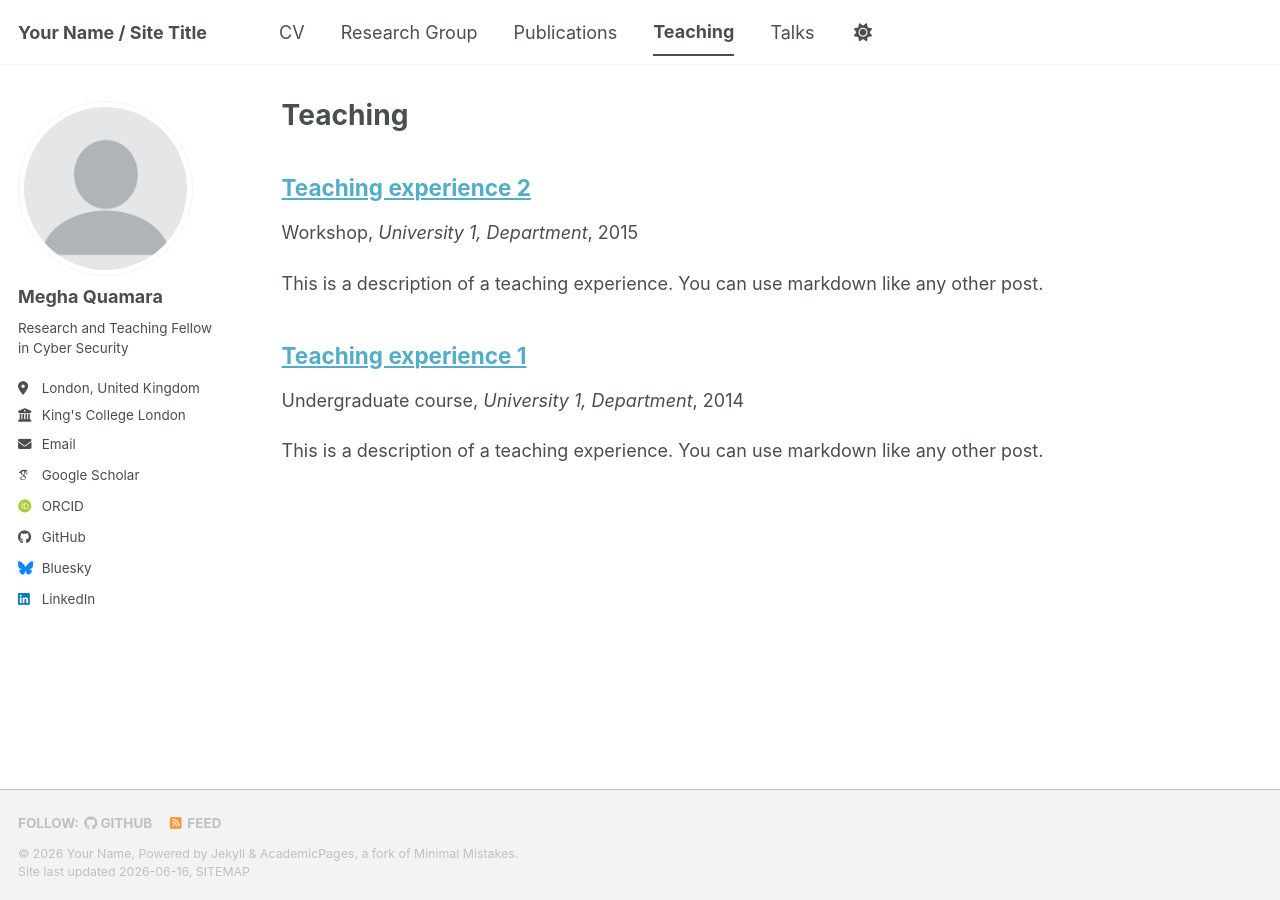
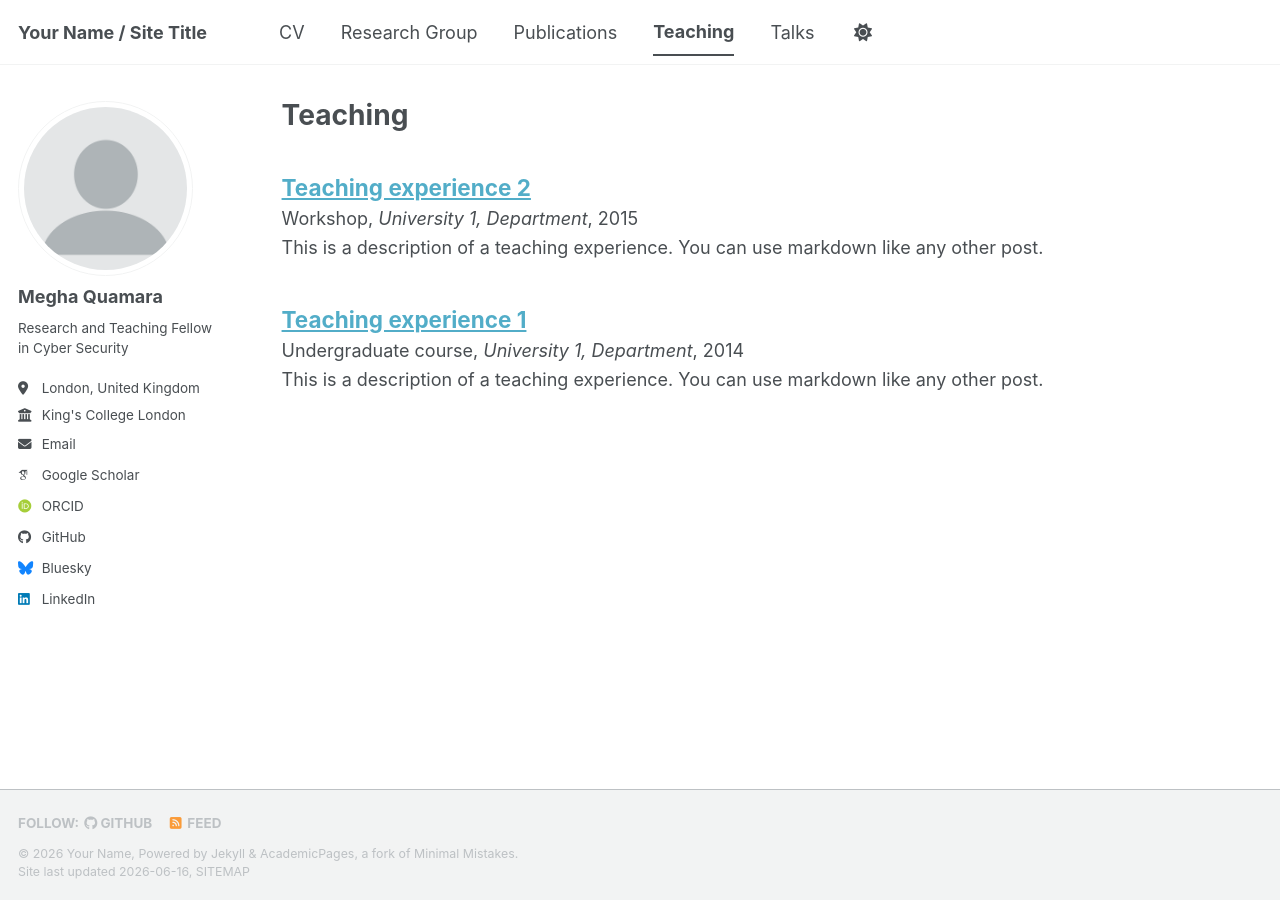
Before and after one commit to meghaquamara/personal-website, a Jekyll site: the page built from _pages/teaching.html, in a window 1280 px wide. Built offline with Jekyll 4.4.1, drawn with Linux system fonts in a browser that asks for light colours; some web fonts are replaced; a script bundle is joined from its source files by our own code; library files that are not in the unit come from our copies.

Commit message:
Update main.scss

```diff
--- a/assets/css/main.scss
+++ b/assets/css/main.scss
@@ -41,3 +41,12 @@
     "vendor/font-awesome/solid",
     "vendor/font-awesome/brands"
 ;
+
+.archive__item-title {
+    margin-bottom: 0.15em;
+}
+
+.archive__item p {
+    margin-top: 0.15em;
+    margin-bottom: 0.15em;
+}
```
